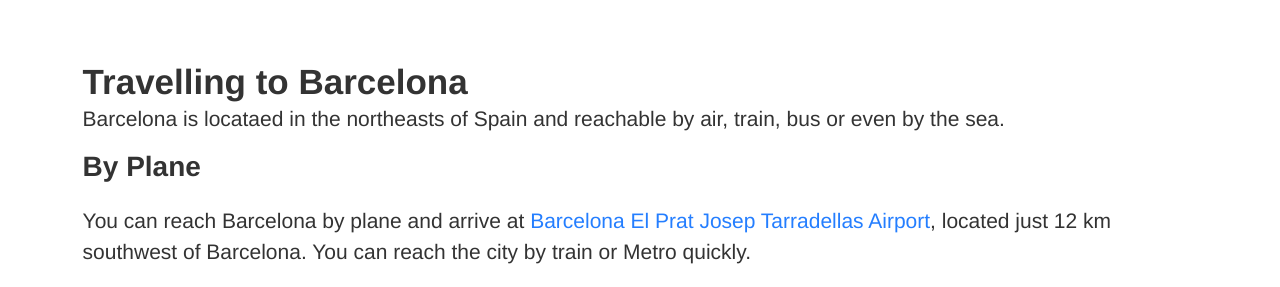
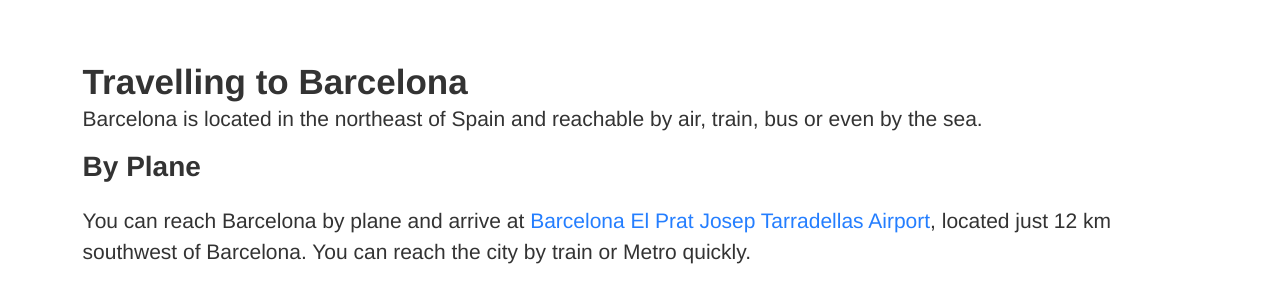
Before and after one commit to RustFestEU/barcelona.rustfest.eu, a Jekyll site: the page built from location.md, in a window 1280 px wide. Shown: the part 1382-1669 px from the top of the page. Built offline with Jekyll 4.4.1, drawn with Linux system fonts in a browser that asks for light colours; nearby versions of some CDN libraries.

Commit message:
Fix typos

```diff
--- a/location.md
+++ b/location.md
@@ -38,7 +38,7 @@ multi-faceted character.
 
 ## Travelling to Barcelona
 
-Barcelona is locataed in the northeasts of Spain and reachable by air, train, bus or even by the sea.
+Barcelona is located in the northeast of Spain and reachable by air, train, bus or even by the sea.
 
 ### By Plane
 
```
